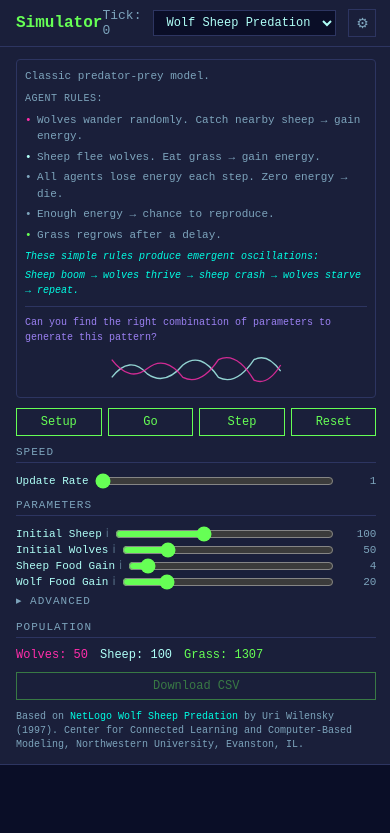
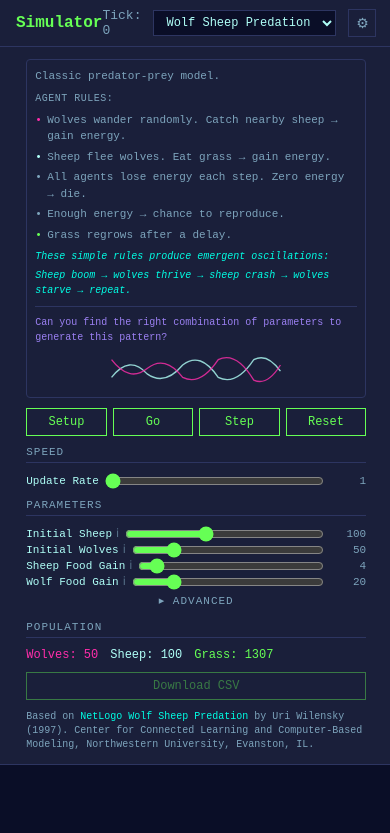
Before and after one commit to drashtishah/abm, a website built with Vite: page sim/index.html in a window 390 px wide. Shown: the top 833 px of the page. Built offline with nearby package versions, Linux system fonts and the light colour scheme.

Commit message:
fix: center mobile components and hide chart legend on small screens
Co-Authored-By: Claude Opus 4.6 (1M context) <noreply@anthropic.com>

```diff
--- a/sim/index.html
+++ b/sim/index.html
@@ -568,10 +568,27 @@
         height: auto;
         min-height: auto;
         padding: 12px 16px;
+        align-items: center;
+      }
+
+      .model-context,
+      .button-group,
+      .section-label,
+      .slider-row,
+      .population-counts,
+      #slider-container,
+      #btn-download,
+      .attribution,
+      .advanced-toggle,
+      .advanced-params,
+      .toggle-row {
+        width: 100%;
+        max-width: 340px;
       }
 
       .button-group {
         width: 100%;
+        max-width: 340px;
       }
 
       .button-group button {
@@ -585,6 +602,10 @@
       #sim-canvas {
         width: 100%;
         aspect-ratio: 4/3;
+      }
+
+      .chart-legend {
+        display: none;
       }
     }
   </style>
```
